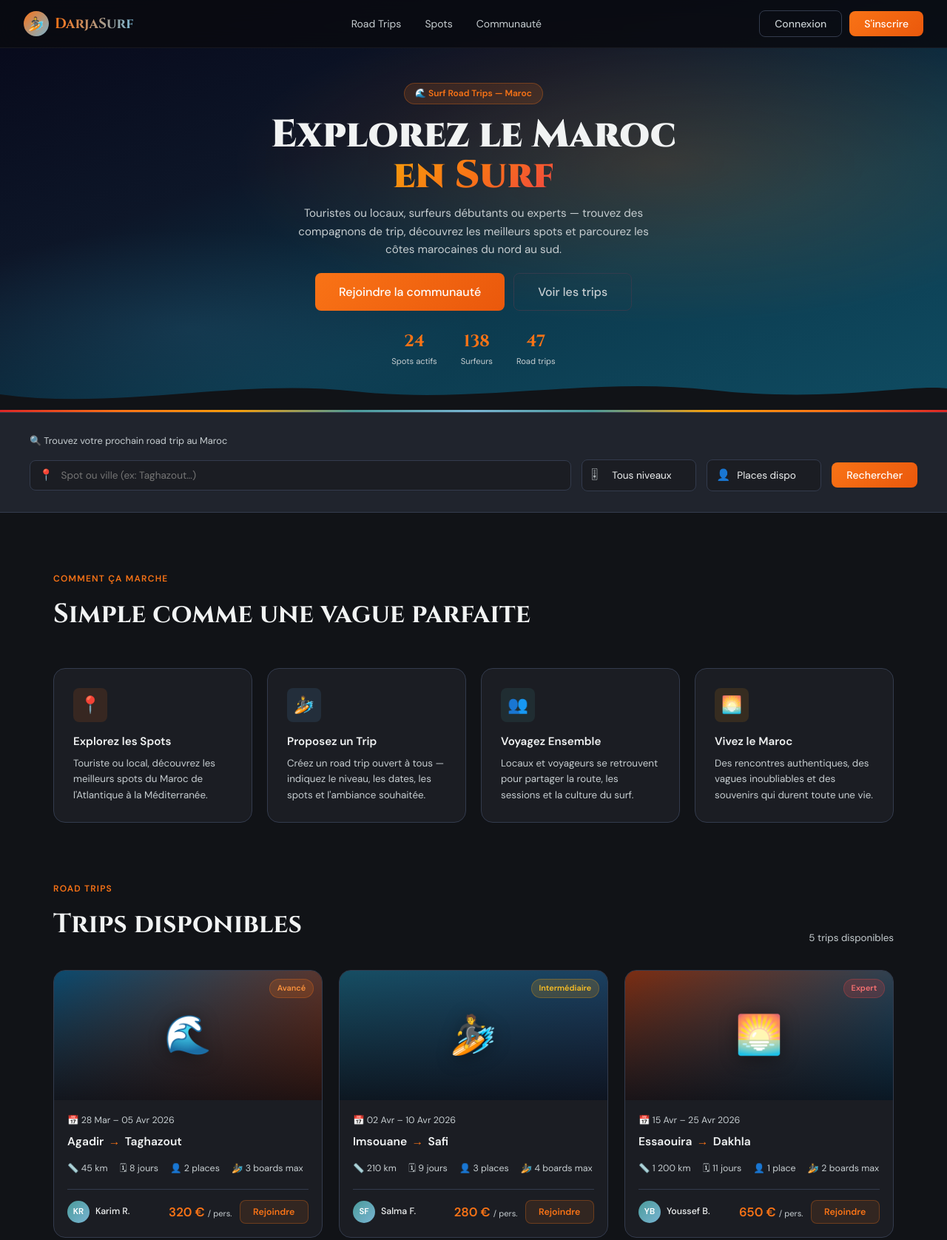
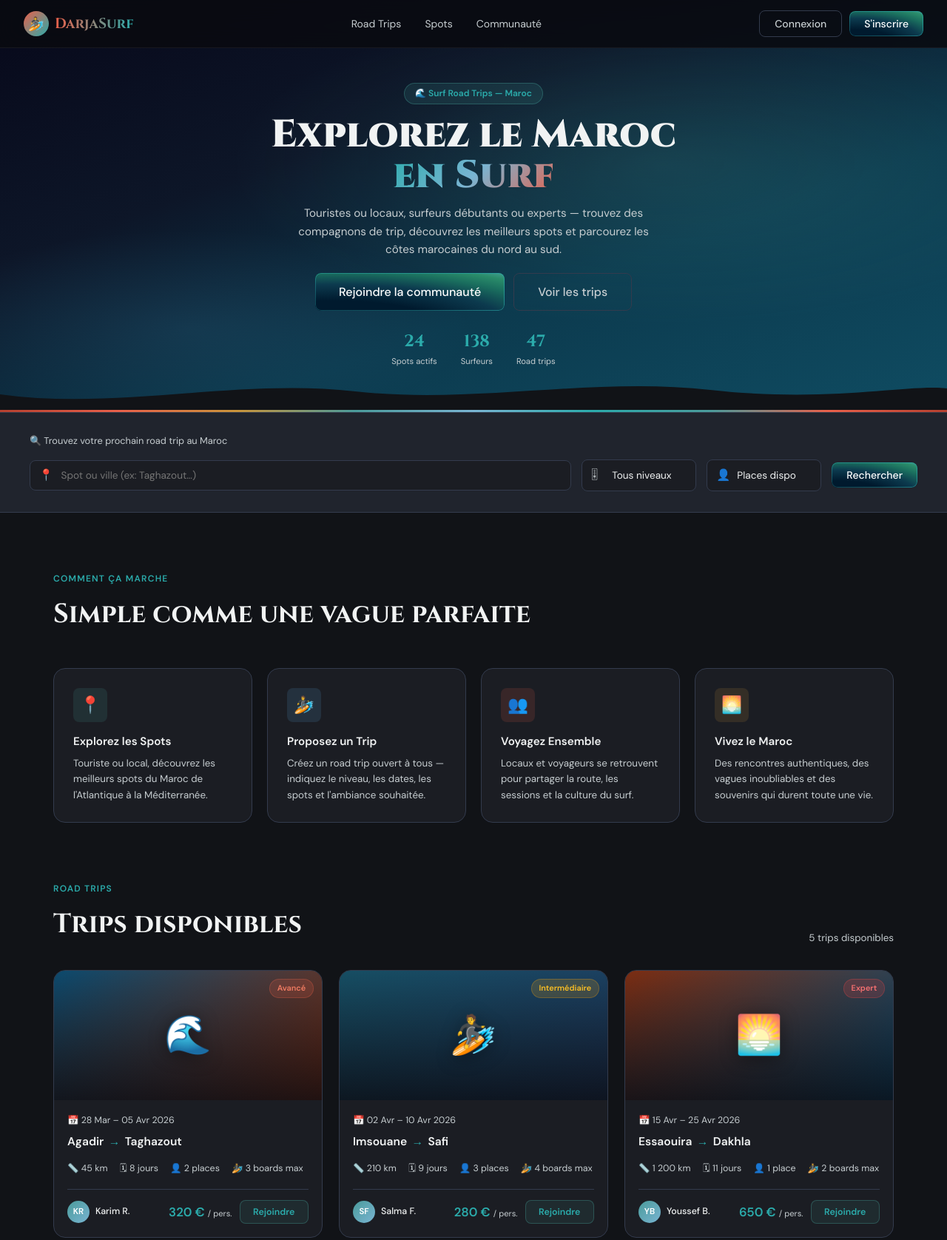
Before and after one commit to anassbenz1/darjasurf-Claude, a plain HTML site: page index.html in a window 1280 px wide. Shown: the top 1676 px of the page at 74% size. Drawn offline with nearby package versions, Linux system fonts and the light colour scheme.

Commit message:
feat: animated gradient buttons + replace orange with teal/coral palette
- Replace all orange (#f97316) with teal (#47a39a) and coral (#e8604a) — more aligned with Morocco surf aesthetic
- Implement CSS @property animated gradient on .btn-primary and .btn-submit (radial gradient shifts on hover with 0.5s smooth transition)
- Add shimmer sweep animation on .btn-join hover
- Update hero badge, title glow, stats, divider, section labels, trip arrows, prices, level badges, stop dots, map pin to new palette
- Hero radial glow changed from orange to teal
- Logo gradient updated to coral → teal

Co-Authored-By: Claude Sonnet 4.6 <noreply@anthropic.com>

```diff
--- a/index.html
+++ b/index.html
@@ -14,7 +14,12 @@
       --bg:hsl(220,15%,8%);--card:hsl(220,13%,12%);--secondary:hsl(220,20%,18%);
       --muted:hsl(220,17%,15%);--text:hsl(200,6%,95%);--text-muted:hsl(200,10%,80%);
       --primary:hsl(200,50%,65%);--accent:hsl(180,35%,45%);--border:hsl(220,20%,25%);
-      --sun-orange:#f97316;--sun-amber:#f59e0b;--sun-red:#dc2626;--radius:.5rem;
+      --coral:#e8604a;--gold:#c9943a;--deep:#b5402f;--teal-glow:hsl(180,60%,42%);--radius:.5rem;
+      /* gradient-button animated properties */
+      --gb-pos-x:11%;--gb-pos-y:140%;--gb-sx:150%;--gb-sy:180%;
+      --gb-c1:#001a2e;--gb-c2:#0c3a4e;--gb-c3:#1a6e5e;--gb-c4:#2a8c6a;--gb-c5:#47a39a;
+      --gb-ba:20deg;--gb-bc1:hsla(180,70%,55%,.22);--gb-bc2:hsla(180,60%,40%,.8);
+      --gb-s1:37%;--gb-s2:61%;--gb-s3:78%;--gb-s4:90%;--gb-s5:100%;
     }
     *{box-sizing:border-box;margin:0;padding:0}
     html{scroll-behavior:smooth}
@@ -23,18 +28,49 @@
     /* ── NAV ── */
     nav{position:fixed;top:0;left:0;right:0;z-index:100;display:flex;align-items:center;justify-content:space-between;padding:.875rem 2rem;background:rgba(10,11,17,.88);backdrop-filter:blur(14px);border-bottom:1px solid rgba(255,255,255,.06)}
     .logo{display:flex;align-items:center;gap:.5rem;text-decoration:none}
-    .logo-icon{width:34px;height:34px;background:linear-gradient(135deg,var(--sun-orange),var(--primary));border-radius:50%;display:flex;align-items:center;justify-content:center;font-size:1.1rem}
-    .logo-text{font-family:'Cinzel',serif;font-size:1.2rem;font-weight:700;background:linear-gradient(to right,var(--sun-orange),var(--primary));-webkit-background-clip:text;-webkit-text-fill-color:transparent}
+    .logo-icon{width:34px;height:34px;background:linear-gradient(135deg,var(--coral),var(--teal-glow));border-radius:50%;display:flex;align-items:center;justify-content:center;font-size:1.1rem}
+    .logo-text{font-family:'Cinzel',serif;font-size:1.2rem;font-weight:700;background:linear-gradient(to right,var(--coral),var(--teal-glow));-webkit-background-clip:text;-webkit-text-fill-color:transparent}
     .nav-links{display:flex;align-items:center;gap:2rem;list-style:none}
     .nav-links a{color:var(--text-muted);text-decoration:none;font-size:.875rem;transition:color .2s}
     .nav-links a:hover{color:var(--text)}
     .nav-auth{display:flex;gap:.625rem;align-items:center}
-    .btn{padding:.5rem 1.25rem;border-radius:var(--radius);font-size:.875rem;font-weight:500;cursor:pointer;border:none;transition:all .2s;font-family:'DM Sans',sans-serif}
+    .btn{padding:.5rem 1.25rem;border-radius:var(--radius);font-size:.875rem;font-weight:500;cursor:pointer;border:none;transition:all .25s;font-family:'DM Sans',sans-serif;position:relative;overflow:hidden}
     .btn-ghost{background:transparent;color:var(--text-muted);border:1px solid var(--border)}
     .btn-ghost:hover{color:var(--text);border-color:var(--primary)}
-    .btn-primary{background:linear-gradient(135deg,var(--sun-orange),#ea580c);color:#fff}
-    .btn-primary:hover{transform:translateY(-1px);box-shadow:0 4px 18px rgba(249,115,22,.4)}
     .btn-lg{padding:.875rem 2rem;font-size:1rem}
+
+    /* ── GRADIENT BUTTON ANIMATED ── */
+    @property --gb-pos-x{syntax:'<percentage>';initial-value:11%;inherits:false}
+    @property --gb-pos-y{syntax:'<percentage>';initial-value:140%;inherits:false}
+    @property --gb-sx{syntax:'<percentage>';initial-value:150%;inherits:false}
+    @property --gb-sy{syntax:'<percentage>';initial-value:180%;inherits:false}
+    @property --gb-c1{syntax:'<color>';initial-value:#001a2e;inherits:false}
+    @property --gb-c2{syntax:'<color>';initial-value:#0c3a4e;inherits:false}
+    @property --gb-c3{syntax:'<color>';initial-value:#1a6e5e;inherits:false}
+    @property --gb-c4{syntax:'<color>';initial-value:#2a8c6a;inherits:false}
+    @property --gb-c5{syntax:'<color>';initial-value:#47a39a;inherits:false}
+    @property --gb-ba{syntax:'<angle>';initial-value:20deg;inherits:false}
+    @property --gb-bc1{syntax:'<color>';initial-value:hsla(180,70%,55%,.22);inherits:false}
+    @property --gb-bc2{syntax:'<color>';initial-value:hsla(180,60%,40%,.8);inherits:false}
+    @property --gb-s1{syntax:'<percentage>';initial-value:37%;inherits:false}
+    @property --gb-s2{syntax:'<percentage>';initial-value:61%;inherits:false}
+    @property --gb-s3{syntax:'<percentage>';initial-value:78%;inherits:false}
+    @property --gb-s4{syntax:'<percentage>';initial-value:90%;inherits:false}
+    @property --gb-s5{syntax:'<percentage>';initial-value:100%;inherits:false}
+
+    .btn-primary{
+      background:radial-gradient(var(--gb-sx) var(--gb-sy) at var(--gb-pos-x) var(--gb-pos-y),var(--gb-c1) var(--gb-s1),var(--gb-c2) var(--gb-s2),var(--gb-c3) var(--gb-s3),var(--gb-c4) var(--gb-s4),var(--gb-c5) var(--gb-s5));
+      color:#fff;
+      transition:--gb-pos-x .5s,--gb-pos-y .5s,--gb-sx .5s,--gb-sy .5s,--gb-c1 .5s,--gb-c2 .5s,--gb-c3 .5s,--gb-c4 .5s,--gb-c5 .5s,--gb-ba .5s,--gb-bc1 .5s,--gb-bc2 .5s,--gb-s1 .5s,--gb-s2 .5s,--gb-s3 .5s,--gb-s4 .5s,--gb-s5 .5s,transform .25s,box-shadow .25s;
+    }
+    .btn-primary::before{content:'';position:absolute;inset:0;border-radius:inherit;padding:1px;background:linear-gradient(var(--gb-ba),var(--gb-bc1),var(--gb-bc2));mask:linear-gradient(#fff 0 0) content-box,linear-gradient(#fff 0 0);mask-composite:exclude;pointer-events:none}
+    .btn-primary:hover{
+      --gb-pos-x:0%;--gb-pos-y:100%;--gb-sx:120%;--gb-sy:110%;
+      --gb-c1:#0c3a4e;--gb-c2:#1a6e5e;--gb-c3:#47a39a;--gb-c4:#e8604a;--gb-c5:#c9943a;
+      --gb-ba:190deg;--gb-bc1:hsla(10,70%,65%,.18);--gb-bc2:hsla(10,65%,55%,.7);
+      --gb-s1:0%;--gb-s2:20%;--gb-s3:45%;--gb-s4:75%;--gb-s5:100%;
+      transform:translateY(-2px);box-shadow:0 6px 28px rgba(71,163,154,.4)
+    }
     /* User menu */
     .user-menu{position:relative}
     .user-btn{display:flex;align-items:center;gap:.5rem;background:var(--card);border:1px solid var(--border);border-radius:var(--radius);padding:.4rem .875rem .4rem .4rem;cursor:pointer;transition:border-color .2s}
@@ -52,38 +88,38 @@
     .hero{position:relative;height:auto;min-height:0;overflow:hidden;
       background:linear-gradient(160deg,#07081a 0%,#0d1628 35%,#0c3a4e 65%,#0f4c62 100%)}
     .hero::before{content:'';position:absolute;inset:0;
-      background:radial-gradient(ellipse 70% 60% at 70% 40%,rgba(249,115,22,.18) 0%,transparent 65%),
+      background:radial-gradient(ellipse 70% 60% at 70% 40%,rgba(71,163,154,.18) 0%,transparent 65%),
                  radial-gradient(ellipse 50% 40% at 20% 80%,rgba(90,172,224,.1) 0%,transparent 60%);
       pointer-events:none}
     /* subtle CSS wave at bottom */
     .hero-wave{position:absolute;bottom:-1px;left:0;width:100%;overflow:hidden;line-height:0;pointer-events:none}
     .hero-wave svg{display:block;width:100%}
     .hero-content{position:relative;z-index:1;padding:7rem 2rem 3.5rem;display:flex;flex-direction:column;align-items:center;text-align:center}
-    .hero-badge{display:inline-flex;align-items:center;gap:.5rem;background:rgba(249,115,22,.15);border:1px solid rgba(249,115,22,.3);color:var(--sun-orange);padding:.25rem .875rem;border-radius:999px;font-size:.75rem;font-weight:600;margin-bottom:.875rem;animation:up .8s ease both}
+    .hero-badge{display:inline-flex;align-items:center;gap:.5rem;background:rgba(71,163,154,.15);border:1px solid rgba(71,163,154,.35);color:var(--teal-glow);padding:.25rem .875rem;border-radius:999px;font-size:.75rem;font-weight:600;margin-bottom:.875rem;animation:up .8s ease both}
     .hero-title{font-family:'Cinzel',serif;font-size:clamp(1.75rem,5vw,3.25rem);font-weight:900;line-height:1.05;margin-bottom:.75rem;animation:up .8s .1s ease both}
-    .hero-title .glow{background:linear-gradient(135deg,var(--sun-amber),var(--sun-orange),#ef4444);-webkit-background-clip:text;-webkit-text-fill-color:transparent}
+    .hero-title .glow{background:linear-gradient(135deg,var(--teal-glow),var(--primary),var(--coral));-webkit-background-clip:text;-webkit-text-fill-color:transparent}
     .hero-sub{font-size:.95rem;color:var(--text-muted);max-width:480px;margin-bottom:1.25rem;animation:up .8s .2s ease both}
     .hero-cta{display:flex;gap:.75rem;flex-wrap:wrap;justify-content:center;animation:up .8s .3s ease both}
     .hero-stats{display:flex;gap:2rem;margin-top:1.5rem;animation:up .8s .4s ease both}
-    .stat-n{font-family:'Cinzel',serif;font-size:1.4rem;font-weight:700;color:var(--sun-orange)}
+    .stat-n{font-family:'Cinzel',serif;font-size:1.4rem;font-weight:700;color:var(--teal-glow)}
     .stat-l{font-size:.7rem;color:var(--text-muted)}
     @keyframes up{from{opacity:0;transform:translateY(22px)}to{opacity:1;transform:translateY(0)}}
 
     /* ── DIVIDER ── */
-    .divider{height:3px;background:linear-gradient(90deg,var(--sun-red),var(--sun-orange),var(--sun-amber),var(--accent),var(--primary),var(--accent),var(--sun-amber),var(--sun-orange),var(--sun-red))}
+    .divider{height:3px;background:linear-gradient(90deg,var(--deep),var(--coral),var(--gold),var(--accent),var(--primary),var(--teal-glow),var(--accent),var(--coral),var(--deep))}
 
     /* ── SECTIONS ── */
     .section{padding:5rem 2rem;max-width:1200px;margin:0 auto}
-    .s-label{font-size:.75rem;font-weight:600;letter-spacing:.1em;text-transform:uppercase;color:var(--sun-orange);margin-bottom:.6rem}
+    .s-label{font-size:.75rem;font-weight:600;letter-spacing:.1em;text-transform:uppercase;color:var(--teal-glow);margin-bottom:.6rem}
     .s-title{font-family:'Cinzel',serif;font-size:clamp(1.6rem,3.5vw,2.25rem);font-weight:700;margin-bottom:2.75rem}
     .how-grid{display:grid;grid-template-columns:repeat(auto-fit,minmax(210px,1fr));gap:1.25rem}
     .how-card{background:var(--card);border:1px solid var(--border);border-radius:calc(var(--radius)*2);padding:1.625rem;transition:border-color .2s,transform .2s}
     .how-card:hover{border-color:var(--primary);transform:translateY(-4px)}
     .how-icon{width:46px;height:46px;border-radius:var(--radius);display:flex;align-items:center;justify-content:center;font-size:1.4rem;margin-bottom:.875rem}
-    .how-card:nth-child(1) .how-icon{background:rgba(249,115,22,.12)}
-    .how-card:nth-child(2) .how-icon{background:rgba(90,172,224,.12)}
-    .how-card:nth-child(3) .how-icon{background:rgba(71,163,154,.12)}
-    .how-card:nth-child(4) .how-icon{background:rgba(245,158,11,.12)}
+    .how-card:nth-child(1) .how-icon{background:rgba(71,163,154,.14)}
+    .how-card:nth-child(2) .how-icon{background:rgba(90,172,224,.14)}
+    .how-card:nth-child(3) .how-icon{background:rgba(232,96,74,.14)}
+    .how-card:nth-child(4) .how-icon{background:rgba(201,148,58,.14)}
     .how-card h3{font-weight:600;font-size:.95rem;margin-bottom:.4rem}
     .how-card p{font-size:.835rem;color:var(--text-muted)}
 
@@ -107,28 +143,30 @@
     .trips-count{font-size:.835rem;color:var(--text-muted)}
     .trips-grid{display:grid;grid-template-columns:repeat(auto-fill,minmax(330px,1fr));gap:1.375rem}
     .trip-card{background:var(--card);border:1px solid var(--border);border-radius:calc(var(--radius)*2);overflow:hidden;transition:border-color .2s,transform .2s,box-shadow .2s;cursor:pointer}
-    .trip-card:hover{border-color:rgba(249,115,22,.4);transform:translateY(-4px);box-shadow:0 12px 40px rgba(0,0,0,.35)}
+    .trip-card:hover{border-color:rgba(71,163,154,.45);transform:translateY(-4px);box-shadow:0 12px 40px rgba(71,163,154,.15)}
     .trip-img{width:100%;height:175px;display:flex;align-items:center;justify-content:center;font-size:3.2rem;position:relative;overflow:hidden}
     .trip-img::after{content:'';position:absolute;inset:0;background:linear-gradient(to top,rgba(10,11,17,.8),transparent)}
     .lvl-badge{position:absolute;top:.7rem;right:.7rem;z-index:1;padding:.22rem .6rem;border-radius:999px;font-size:.68rem;font-weight:600}
     .lv-beginner{background:rgba(34,197,94,.18);color:#4ade80;border:1px solid rgba(34,197,94,.28)}
     .lv-intermediate{background:rgba(245,158,11,.18);color:#fbbf24;border:1px solid rgba(245,158,11,.28)}
-    .lv-advanced{background:rgba(249,115,22,.18);color:#fb923c;border:1px solid rgba(249,115,22,.28)}
+    .lv-advanced{background:rgba(232,96,74,.18);color:#f07b62;border:1px solid rgba(232,96,74,.28)}
     .lv-expert{background:rgba(239,68,68,.18);color:#f87171;border:1px solid rgba(239,68,68,.28)}
     .trip-body{padding:1.125rem}
     .trip-dates{font-size:.775rem;color:var(--text-muted);margin-bottom:.4rem}
     .trip-route{display:flex;align-items:center;gap:.4rem;font-weight:600;font-size:.975rem;margin-bottom:.875rem}
-    .arr{color:var(--sun-orange)}
+    .arr{color:var(--teal-glow)}
     .trip-meta{display:flex;gap:1rem;font-size:.775rem;color:var(--text-muted);margin-bottom:1.1rem;flex-wrap:wrap}
     .trip-meta span{display:flex;align-items:center;gap:.3rem}
     .trip-ft{display:flex;align-items:center;justify-content:space-between;padding-top:.875rem;border-top:1px solid var(--border)}
     .host{display:flex;align-items:center;gap:.5rem}
     .avatar{width:30px;height:30px;border-radius:50%;background:linear-gradient(135deg,var(--accent),var(--primary));display:flex;align-items:center;justify-content:center;font-size:.72rem;font-weight:700;color:#fff}
     .host-name{font-size:.775rem;font-weight:500}
-    .price{font-size:1.05rem;font-weight:700;color:var(--sun-orange)}
+    .price{font-size:1.05rem;font-weight:700;color:var(--teal-glow)}
     .price small{font-size:.7rem;font-weight:400;color:var(--text-muted)}
-    .btn-join{background:rgba(249,115,22,.1);color:var(--sun-orange);border:1px solid rgba(249,115,22,.3);padding:.45rem 1.1rem;border-radius:var(--radius);font-size:.775rem;font-weight:600;cursor:pointer;transition:all .2s;font-family:inherit}
-    .btn-join:hover{background:var(--sun-orange);color:#fff}
+    .btn-join{background:rgba(71,163,154,.1);color:var(--teal-glow);border:1px solid rgba(71,163,154,.35);padding:.45rem 1.1rem;border-radius:var(--radius);font-size:.775rem;font-weight:600;cursor:pointer;transition:all .3s;font-family:inherit;position:relative;overflow:hidden}
+    .btn-join::after{content:'';position:absolute;inset:0;background:linear-gradient(135deg,rgba(71,163,154,.0) 0%,rgba(71,163,154,.3) 50%,rgba(71,163,154,.0) 100%);transform:translateX(-100%);transition:transform .45s ease}
+    .btn-join:hover::after{transform:translateX(100%)}
+    .btn-join:hover{background:var(--teal-glow);color:#fff;border-color:var(--teal-glow);box-shadow:0 4px 18px rgba(71,163,154,.35);transform:translateY(-1px)}
     .btn-requested{background:rgba(90,172,224,.1);color:var(--primary);border:1px solid rgba(90,172,224,.3);padding:.45rem 1.1rem;border-radius:var(--radius);font-size:.775rem;font-weight:600;font-family:inherit;cursor:default}
     .btn-mine{background:rgba(71,163,154,.1);color:var(--accent);border:1px solid rgba(71,163,154,.3);padding:.45rem 1.1rem;border-radius:var(--radius);font-size:.775rem;font-weight:600;font-family:inherit;cursor:default}
 
@@ -150,15 +188,25 @@
     .lv-grid{display:grid;grid-template-columns:repeat(2,1fr);gap:.45rem}
     .lv-opt{border:1px solid var(--border);border-radius:var(--radius);padding:.65rem;cursor:pointer;transition:all .2s;text-align:center}
     .lv-opt input{display:none}
-    .lv-opt:has(input:checked){border-color:var(--sun-orange);background:rgba(249,115,22,.1)}
+    .lv-opt:has(input:checked){border-color:var(--teal-glow);background:rgba(71,163,154,.12)}
     .lv-emoji{font-size:1.4rem;display:block;margin-bottom:.2rem}
     .lv-name{font-size:.72rem;font-weight:600}
     .lv-desc{font-size:.62rem;color:var(--text-muted)}
     .boards-row{display:flex;align-items:center;gap:.6rem}
     .boards-btn{width:34px;height:34px;border-radius:50%;border:1px solid var(--border);background:var(--secondary);color:var(--text);font-size:1.1rem;cursor:pointer;display:flex;align-items:center;justify-content:center;transition:all .2s}
     .boards-btn:hover{border-color:var(--primary);color:var(--primary)}
-    .btn-submit{width:100%;padding:.8rem;background:linear-gradient(135deg,var(--sun-orange),#ea580c);color:#fff;border:none;border-radius:var(--radius);font-family:inherit;font-size:.9rem;font-weight:600;cursor:pointer;margin-top:.875rem;transition:all .2s}
-    .btn-submit:hover{box-shadow:0 4px 20px rgba(249,115,22,.4);transform:translateY(-1px)}
+    .btn-submit{
+      width:100%;padding:.8rem;color:#fff;border:none;border-radius:var(--radius);font-family:inherit;font-size:.9rem;font-weight:600;cursor:pointer;margin-top:.875rem;position:relative;overflow:hidden;
+      background:radial-gradient(var(--gb-sx) var(--gb-sy) at var(--gb-pos-x) var(--gb-pos-y),var(--gb-c1) var(--gb-s1),var(--gb-c2) var(--gb-s2),var(--gb-c3) var(--gb-s3),var(--gb-c4) var(--gb-s4),var(--gb-c5) var(--gb-s5));
+      transition:--gb-pos-x .5s,--gb-pos-y .5s,--gb-sx .5s,--gb-sy .5s,--gb-c1 .5s,--gb-c2 .5s,--gb-c3 .5s,--gb-c4 .5s,--gb-c5 .5s,transform .25s,box-shadow .25s;
+    }
+    .btn-submit::before{content:'';position:absolute;inset:0;border-radius:inherit;padding:1px;background:linear-gradient(var(--gb-ba),var(--gb-bc1),var(--gb-bc2));mask:linear-gradient(#fff 0 0) content-box,linear-gradient(#fff 0 0);mask-composite:exclude;pointer-events:none}
+    .btn-submit:hover{
+      --gb-pos-x:0%;--gb-pos-y:100%;--gb-sx:120%;--gb-sy:110%;
+      --gb-c1:#0c3a4e;--gb-c2:#1a6e5e;--gb-c3:#47a39a;--gb-c4:#e8604a;--gb-c5:#c9943a;
+      --gb-s1:0%;--gb-s2:20%;--gb-s3:45%;--gb-s4:75%;--gb-s5:100%;
+      box-shadow:0 6px 28px rgba(71,163,154,.4);transform:translateY(-1px)
+    }
     .error-msg{color:#f87171;font-size:.78rem;margin-top:.3rem;display:none}
 
     /* ── TRIP DETAIL MODAL ── */
@@ -171,11 +219,11 @@
     .td-left{padding:1.5rem 1.75rem;overflow-y:auto;display:flex;flex-direction:column;gap:1.25rem}
     .td-right{border-left:1px solid var(--border);position:relative}
     #tripMap{height:100%;min-height:300px}
-    .td-desc-title{font-size:.72rem;font-weight:600;letter-spacing:.07em;text-transform:uppercase;color:var(--sun-orange);margin-bottom:.5rem}
+    .td-desc-title{font-size:.72rem;font-weight:600;letter-spacing:.07em;text-transform:uppercase;color:var(--teal-glow);margin-bottom:.5rem}
     .td-desc{font-size:.875rem;color:var(--text-muted);line-height:1.7}
     .td-stops{display:flex;flex-direction:column;gap:.5rem}
     .td-stop{display:flex;align-items:center;gap:.625rem;font-size:.835rem}
-    .stop-dot{width:8px;height:8px;border-radius:50%;background:var(--sun-orange);flex-shrink:0}
+    .stop-dot{width:8px;height:8px;border-radius:50%;background:var(--teal-glow);flex-shrink:0}
     .stop-dot.end{background:var(--primary)}
     .td-footer{padding:1.25rem 1.75rem;border-top:1px solid var(--border);display:flex;align-items:center;justify-content:space-between;flex-shrink:0}
     .td-host{display:flex;align-items:center;gap:.625rem}
@@ -456,7 +504,7 @@
     <button class="modal-close" onclick="closeAuthModal()">✕</button>
     <div class="modal-logo">
       <div class="logo-icon" style="width:26px;height:26px;font-size:.9rem">🏄</div>
-      <span style="font-family:'Cinzel',serif;font-weight:700;background:linear-gradient(to right,#f97316,#5aace0);-webkit-background-clip:text;-webkit-text-fill-color:transparent">DarjaSurf</span>
+      <span style="font-family:'Cinzel',serif;font-weight:700;background:linear-gradient(to right,var(--coral),var(--teal-glow));-webkit-background-clip:text;-webkit-text-fill-color:transparent">DarjaSurf</span>
     </div>
     <div class="tabs">
       <button class="tab active" id="tab-login" onclick="switchAuthTab('login')">Connexion</button>
@@ -1188,7 +1236,7 @@ function openTripDetail(tripId) {
     }).addTo(tripMap);
 
     if (fromC && toC) {
-      const startPin = makePin('#f97316');
+      const startPin = makePin('#47a39a');
       const endPin   = makePin('#1d4ed8');
 
       L.marker(fromC, {icon: startPin})
```
